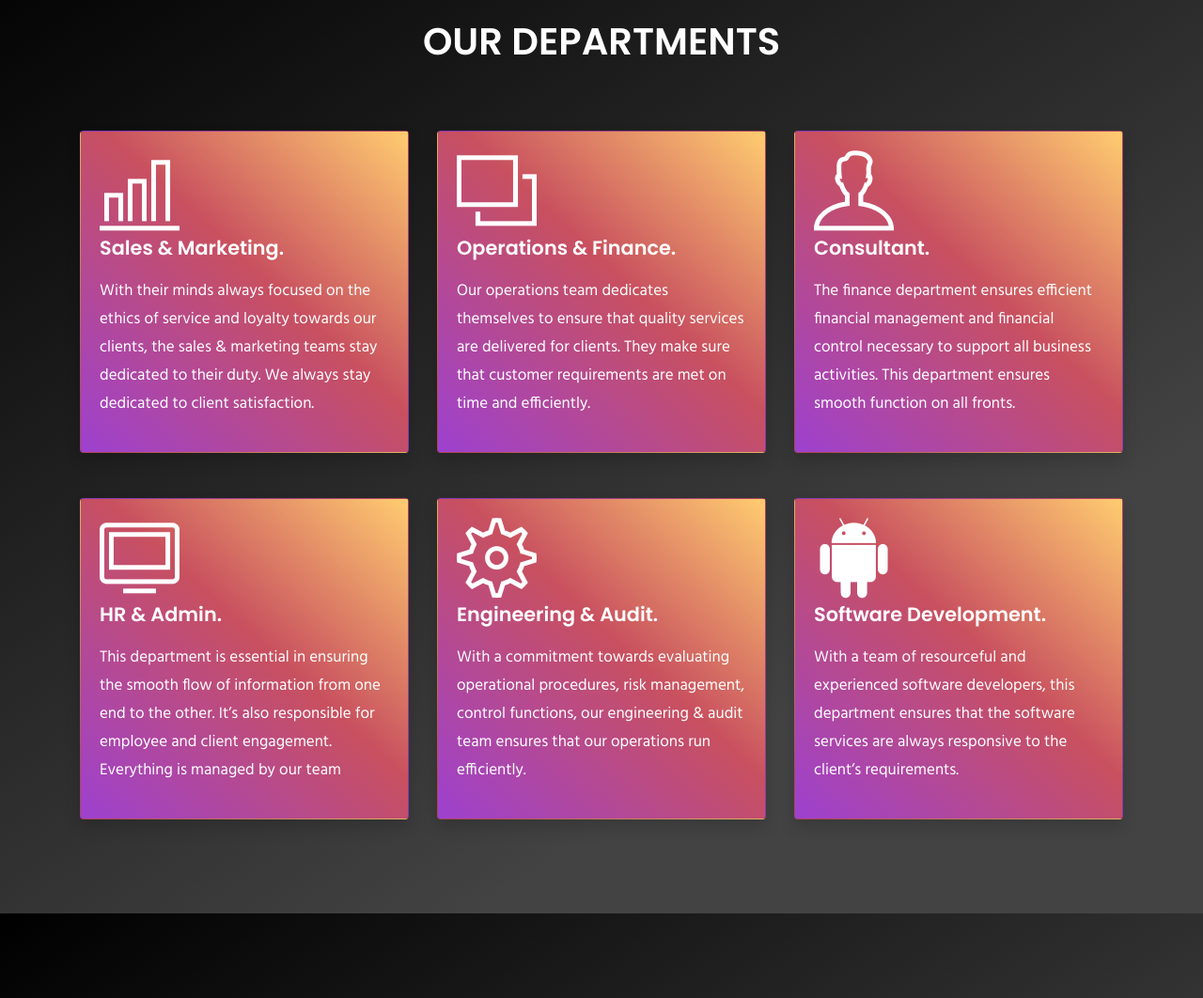
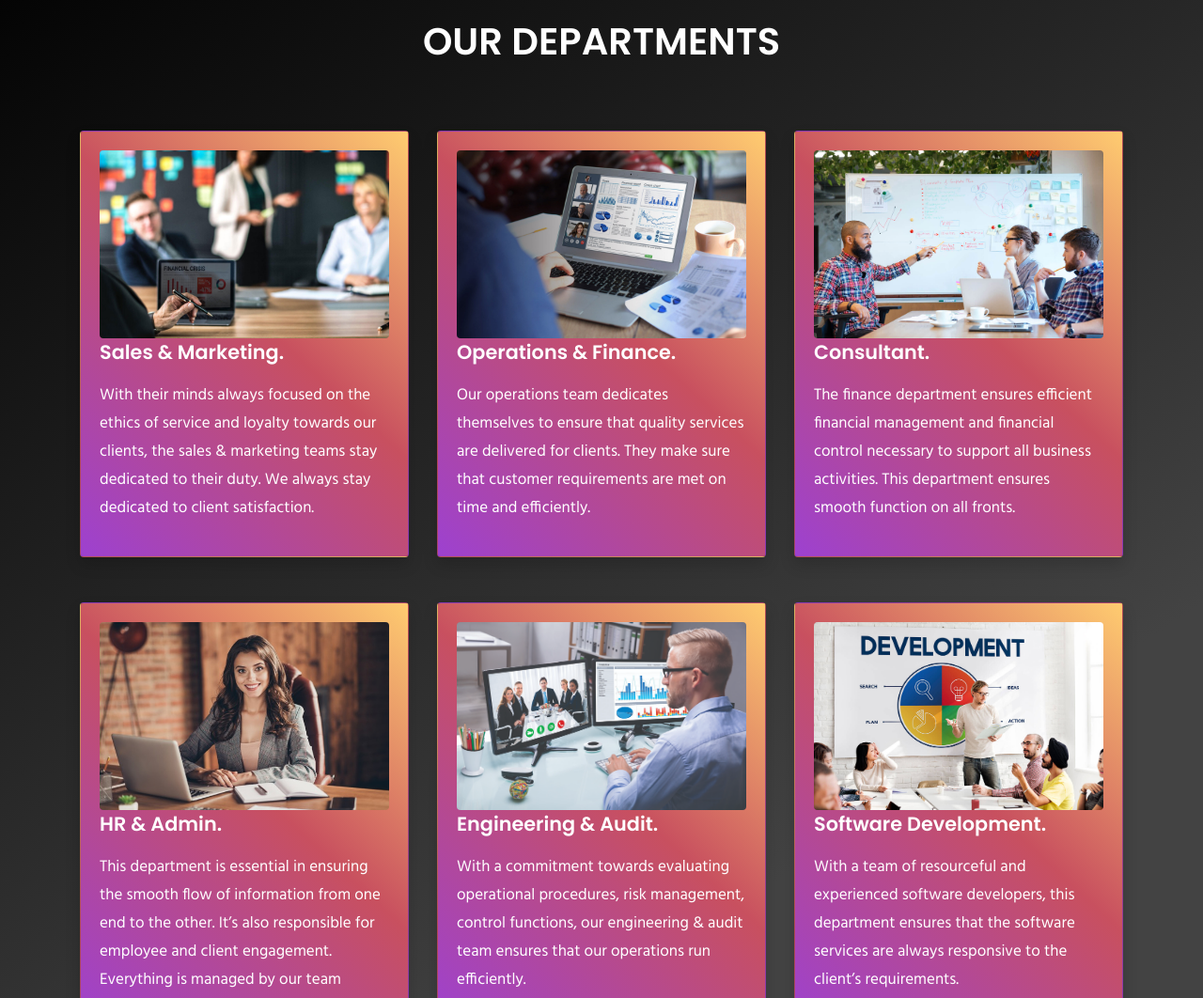
Before and after one commit to anandkr47/internproject, a website: page theme/about.html in a window 1280 px wide. Shown: the part 1748-2810 px from the top of the page at 94% size. Drawn offline with nearby package versions, Linux system fonts and the light colour scheme; some packages are replaced by stand-ins of ours.

Commit message:
added images

```diff
--- a/theme/about.html
+++ b/theme/about.html
@@ -140,6 +140,11 @@ background-image: linear-gradient(43deg, #9d41d0 0%, #c8505f 55%, #FFCC70 100%);
 		transform: scale(1.05); /* Scale up by 5% on hover */
 		transition: transform 0.3s ease-in-out; /* Smooth animation */
 	}
+	.section.service .card img {
+  height: 200px; /* Adjust the height as needed */
+  width: 400px;
+  object-fit: cover;
+}
 </style>
 <!-- Section About Start -->
 <section class="section about-2 position-relative" style="background-color: #000000;
@@ -441,7 +446,8 @@ background-image: linear-gradient(147deg, #000000 0%, #434343 74%);">
             <div class="col-lg-4 col-md-6 col-sm-6">
                 <div class="card shadow mb-5">
                     <div class="card-body">
-                        <i class="ti-bar-chart fa-5x mb-4"></i>
+                        <img loading="lazy" src="images/blog/4.jpg" alt="blog" class="img-fluid rounded">
+
                         <h4 class="mb-3">Sales & Marketing.</h4>
                         <p>With their minds always focused on the ethics of service and loyalty towards our clients, the sales & marketing teams stay dedicated to their duty. We always stay dedicated to client satisfaction.</p>
                     </div>
@@ -451,7 +457,8 @@ background-image: linear-gradient(147deg, #000000 0%, #434343 74%);">
             <div class="col-lg-4 col-md-6 col-sm-6">
                 <div class="card shadow mb-5">
                     <div class="card-body">
-                        <i class="ti-layers fa-5x mb-4"></i>
+                        <img loading="lazy" src="images/blog/opf.jpg" alt="blog" class="img-fluid rounded">
+
                         <h4 class="mb-3">Operations & Finance.</h4>
                         <p>Our operations team dedicates themselves to ensure that quality services are delivered for clients. They make sure that customer requirements are met on time and efficiently.</p>
                     </div>
@@ -461,7 +468,8 @@ background-image: linear-gradient(147deg, #000000 0%, #434343 74%);">
             <div class="col-lg-4 col-md-6 col-sm-6">
                 <div class="card shadow mb-5">
                     <div class="card-body">
-                        <i class="ti-user fa-5x mb-4"></i>
+                        <img loading="lazy" src="images/blog/2.jpg" alt="blog" class="img-fluid rounded">
+
                         <h4 class="mb-3">Consultant.</h4>
                         <p>The finance department ensures efficient financial management and financial control necessary to support all business activities. This department ensures smooth function on all fronts.</p>
                     </div>
@@ -471,7 +479,8 @@ background-image: linear-gradient(147deg, #000000 0%, #434343 74%);">
             <div class="col-lg-4 col-md-6 col-sm-6">
                 <div class="card shadow mb-5 mb-lg-0">
                     <div class="card-body">
-                        <i class="ti-desktop fa-5x mb-4"></i>
+                        <img loading="lazy" src="images/blog/hr.jpg" alt="blog" class="img-fluid rounded">
+
                         <h4 class="mb-3">HR & Admin.</h4>
                         <p>This department is essential in ensuring the smooth flow of information from one end to the other. It’s also responsible for employee and client engagement. Everything is managed by our team</p>
                     </div>
@@ -481,7 +490,8 @@ background-image: linear-gradient(147deg, #000000 0%, #434343 74%);">
             <div class="col-lg-4 col-md-6 col-sm-6">
                 <div class="card shadow mb-5 mb-lg-0">
                     <div class="card-body">
-                        <i class="ti-settings fa-5x mb-4"></i>
+                        <img loading="lazy" src="images/blog/engineering.jpg" alt="blog" class="img-fluid rounded">
+
                         <h4 class="mb-3">Engineering & Audit.</h4>
                         <p>With a commitment towards evaluating operational procedures, risk management, control functions, our engineering & audit team ensures that our operations run efficiently.</p>
                     </div>
@@ -491,7 +501,8 @@ background-image: linear-gradient(147deg, #000000 0%, #434343 74%);">
             <div class="col-lg-4 col-md-6 col-sm-6">
                 <div class="card shadow mb-5 mb-lg-0">
                     <div class="card-body">
-                        <i class="ti-android fa-5x mb-4"></i>
+                        <img loading="lazy" src="images/blog/1.jpg" alt="blog" class="img-fluid rounded">
+
                         <h4 class="mb-3">Software Development.</h4>
                         <p>With a team of resourceful and experienced software developers, this department ensures that the software services are always responsive to the client’s requirements.</p>
                     </div>
```
Also changed, not shown: source/about.html (+17 -6 lines), source/images/blog/engineering.jpg (added), source/images/blog/hr.jpg (added), source/images/blog/opf.jpg (added), theme/images/blog/engineering.jpg (added), theme/images/blog/hr.jpg (added), theme/images/blog/opf.jpg (added).
